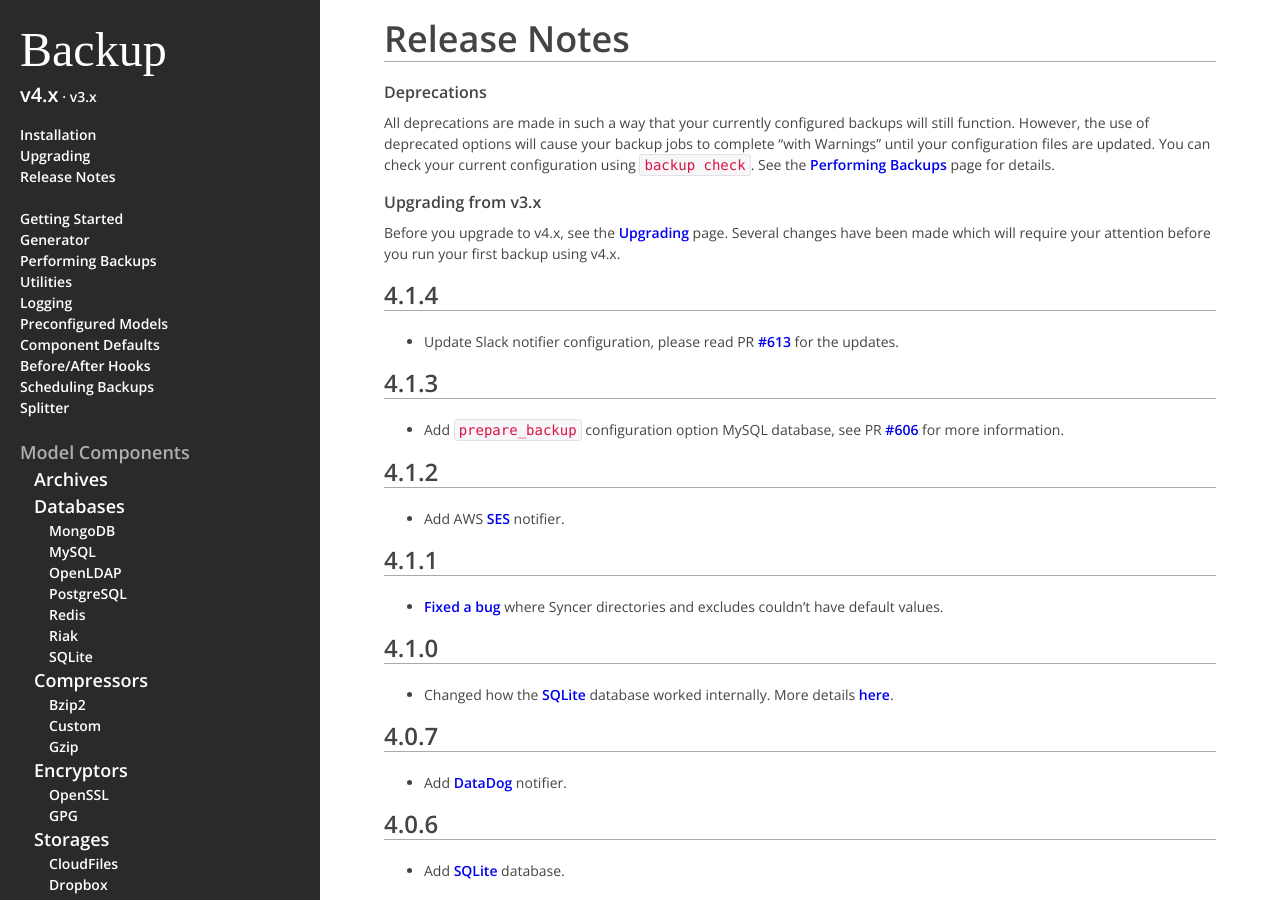
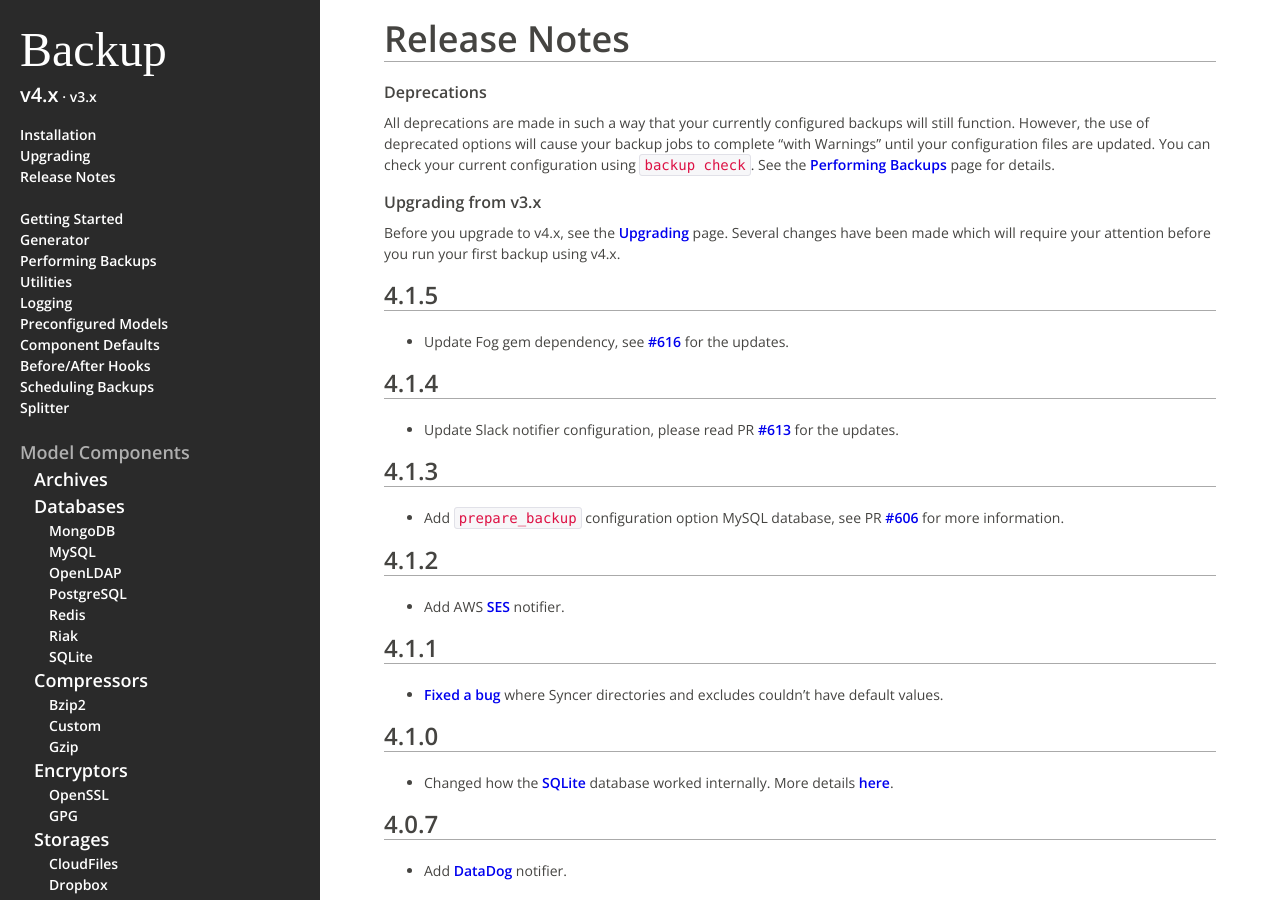
Before and after one commit to backup/backup, a Jekyll site: the page built from v4/release-notes/index.md, in a window 1280 px wide and 900 px high. Built offline with Jekyll 4.4.1, drawn with Linux system fonts in a browser that asks for light colours; some web fonts are replaced; Markdown is read by kramdown in place of the engine named in the settings.

Commit message:
Add v4.1.5 release notes

```diff
--- a/v4/release-notes/index.md
+++ b/v4/release-notes/index.md
@@ -17,6 +17,11 @@ See the [Performing Backups][performing-backups] page for details.
 
 Before you upgrade to v4.x, see the [Upgrading][upgrading] page.
 Several changes have been made which will require your attention before you run your first backup using v4.x.
+
+4.1.5
+-----
+
+- Update Fog gem dependency, see [#616](https://github.com/meskyanichi/backup/pull/616) for the updates.
 
 4.1.4
 -----
```
